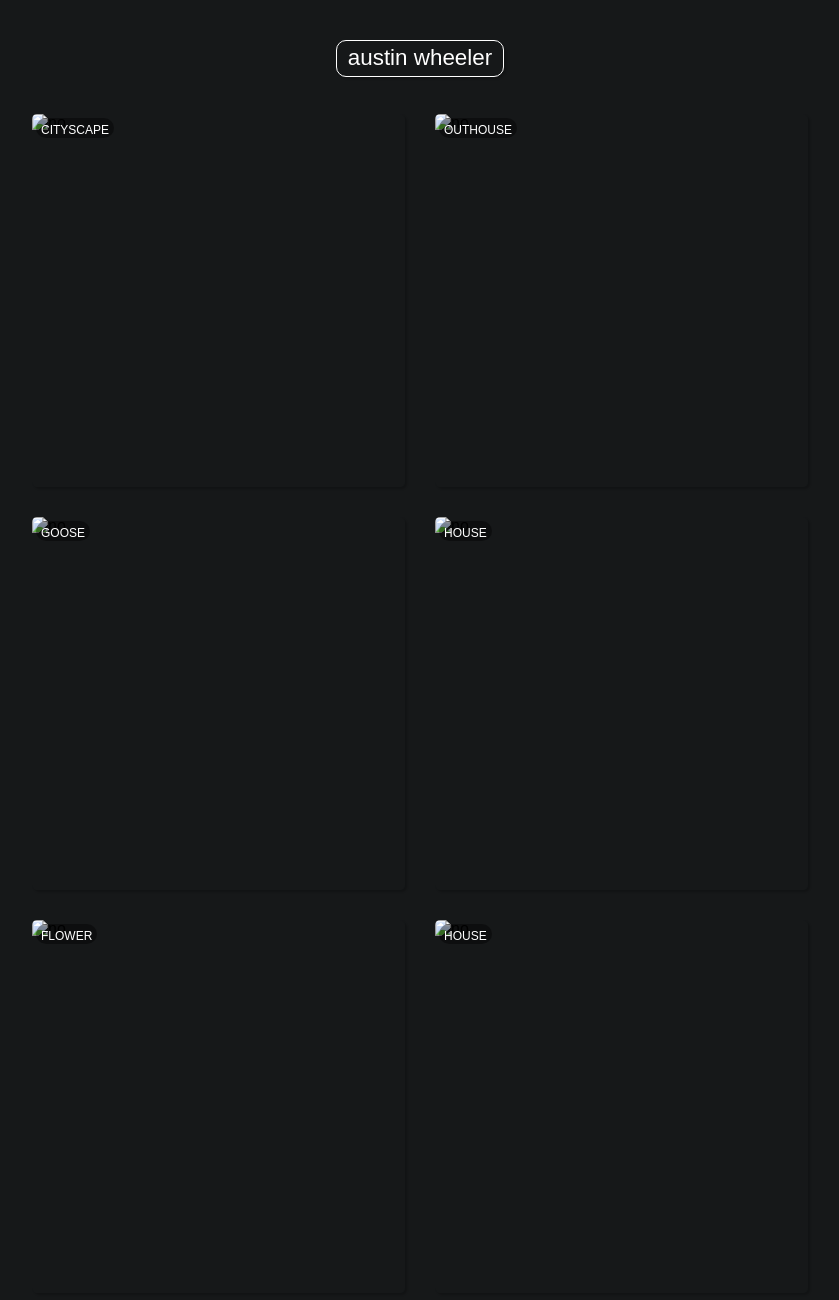
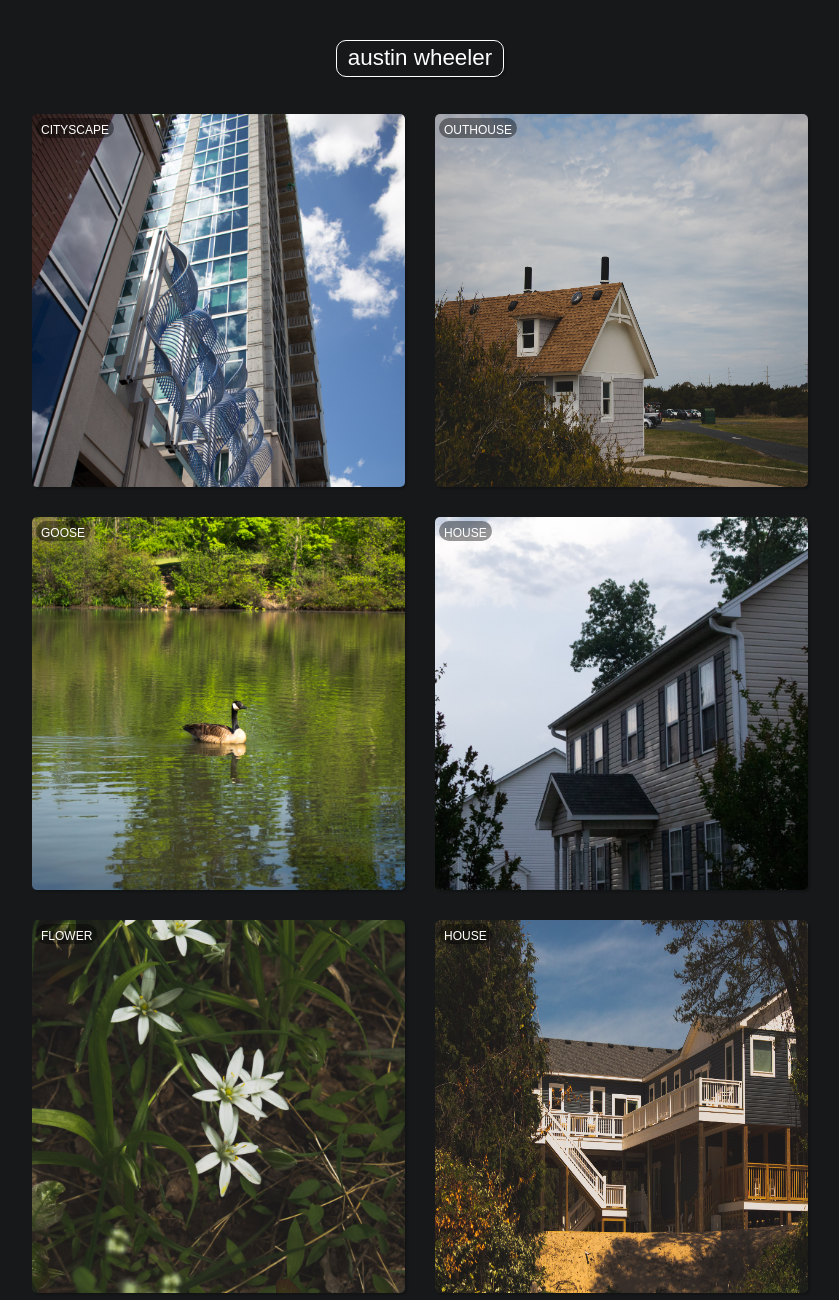
Before and after one commit to awheelr/austinwheeler2, a plain HTML site: page index.html in a window 1280 px wide. Shown: the top 1300 px of the page, without its empty margins (220-1059 px from the left). Drawn offline with Linux system fonts and the light colour scheme; the site is published under a folder, as on GitHub Pages, so addresses that start at the root find nothing; a web font is replaced by a local one.

Commit message:
fixed images not displaying

```diff
--- a/index.html
+++ b/index.html
@@ -17,49 +17,51 @@
 
 	<div class="grid">
 		<div class="gallery">
-			<img src="/images/photo1.jpg" class="lightbox_trigger" alt="no">
+			<img src="./images/photo1.jpg" class="lightbox_trigger" alt="no">
 			<div class="desc">cityscape</div>
 		</div>
 
 		<div class="gallery">
-			<img src="/images/photo2.jpg" class="lightbox_trigger" alt="no">
+			<img src="./images/photo2.jpg" class="lightbox_trigger" alt="no">
 				<div class="desc">outhouse</div>
 		</div>
 
 		<div class="gallery">
-			<img src="/images/photo3.jpg" class="lightbox_trigger" alt="no">
+			<img src="./images/photo3.jpg" class="lightbox_trigger" alt="no">
 			<div class="desc">goose</div>
 		</div>
 
 		<div class="gallery">
-			<img src="/images/photo4.jpg" class="lightbox_trigger" alt="no">
+			<img src="./images/photo4.jpg" class="lightbox_trigger" alt="no">
 				<div class="desc">house</div>
 		</div>
 
 		<div class="gallery">
-			<img src="/images/photo5.jpg" class="lightbox_trigger" alt="no">
+			<img src="./images/photo5.jpg" class="lightbox_trigger" alt="no">
 			<div class="desc">flower</div>
 		</div>
 
 		<div class="gallery">
-			<img src="/images/photo6.jpg" class="lightbox_trigger" alt="no">
+			<img src="./images/photo6.jpg" class="lightbox_trigger" alt="no">
 				<div class="desc">house</div>
 		</div>
 
 		<div class="gallery">
-			<img src="/images/photo7.jpg" class="lightbox_trigger" alt="no">
+			<img src="./images/photo7.jpg" class="lightbox_trigger" alt="no">
 			<div class="desc">sunset</div>
 		</div>
 
 		<div class="gallery">
-			<img src="/images/photo8.jpg" class="lightbox_trigger" alt="no">
+			<img src="./images/photo8.jpg" class="lightbox_trigger" alt="no">
 				<div class="desc">buildings</div>
 		</div>
 	</div>
+
 	<div class="section">
 		<h1>:)</h1>
 	</div>
 	</main>
+
 	<script type="text/javascript" src="./js/lightbox.js"></script>
 	<script type="text/javascript" src="./js/addpictures.js"></script>
 </body>
```
